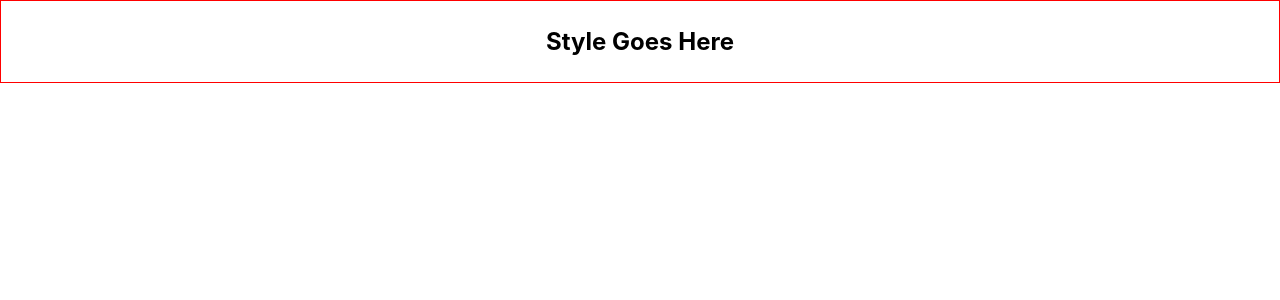
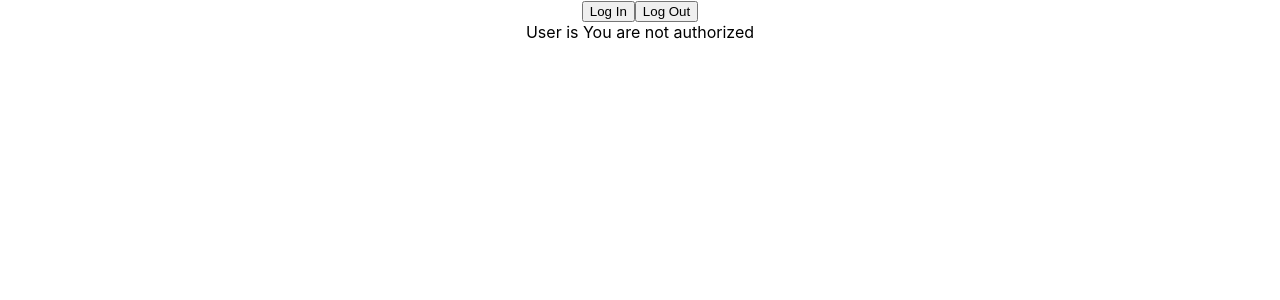
Before and after one commit to RayhanKabir29/react-typscript, a React (Create React App) app: page / in a window 1280 px wide. Shown: the top 300 px of the page. Built offline with nearby package versions, Linux system fonts and the light colour scheme.

Commit message:
user added

```diff
--- a/src/App.tsx
+++ b/src/App.tsx
@@ -1,6 +1,6 @@
 import "./App.css";
 
-import Container from "./components/Container";
+import LoggedIn from "./components/state/LoggedIn";
 
 function App() {
   // const personName = {
@@ -31,7 +31,8 @@
       <Greet name="Kabir" isLoggedin={true}></Greet> */}
       {/* <Button handleClick={(event, id) => console.log("Clicked", event, id)} />
       <Input value=" " handleChange={(event) => console.log("Clicked")} /> */}
-      <Container styles={{ border: "1px solid red", padding: "6px" }} />
+      {/* <Container styles={{ border: "1px solid red", padding: "6px" }} /> */}
+      <LoggedIn />
     </div>
   );
 }
--- /dev/null
+++ b/src/components/state/LoggedIn.tsx
@@ -0,0 +1,23 @@
+import { useState } from "react";
+
+const LoggedIn = () => {
+  const [isLoggedIn, setIsLoggedIn] = useState(false);
+
+  const handleLoggedin = () => {
+    setIsLoggedIn(true);
+  };
+  const handleLoggedOut = () => {
+    setIsLoggedIn(false);
+  };
+  return (
+    <div>
+      <button onClick={handleLoggedin}> Log In</button>
+      <button onClick={handleLoggedOut}>Log Out</button>
+      <div>
+        User is {isLoggedIn ? `Welcome Kabir` : `You are not authorized`}
+      </div>
+    </div>
+  );
+};
+
+export default LoggedIn;
```
Also changed, not shown: src/components/state/User.tsx (added, +23 -0 lines).
